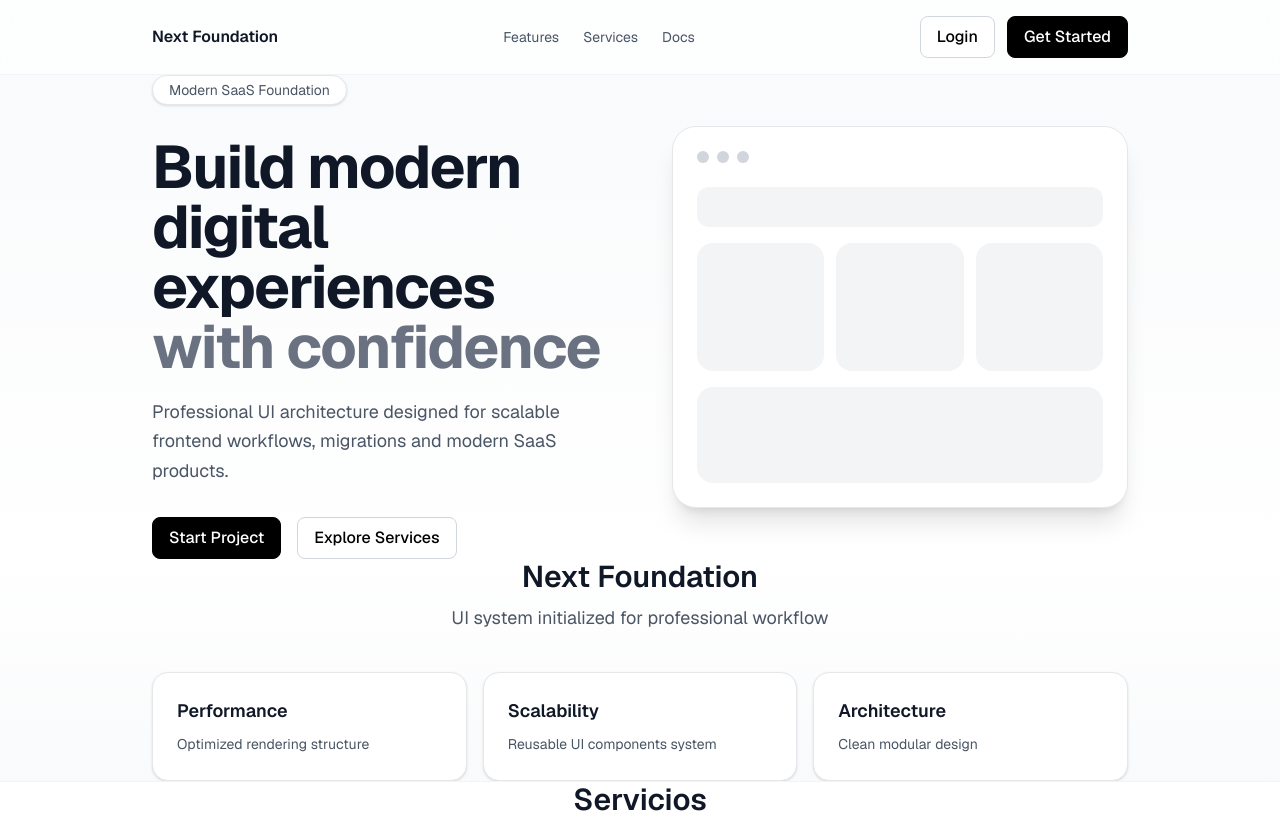
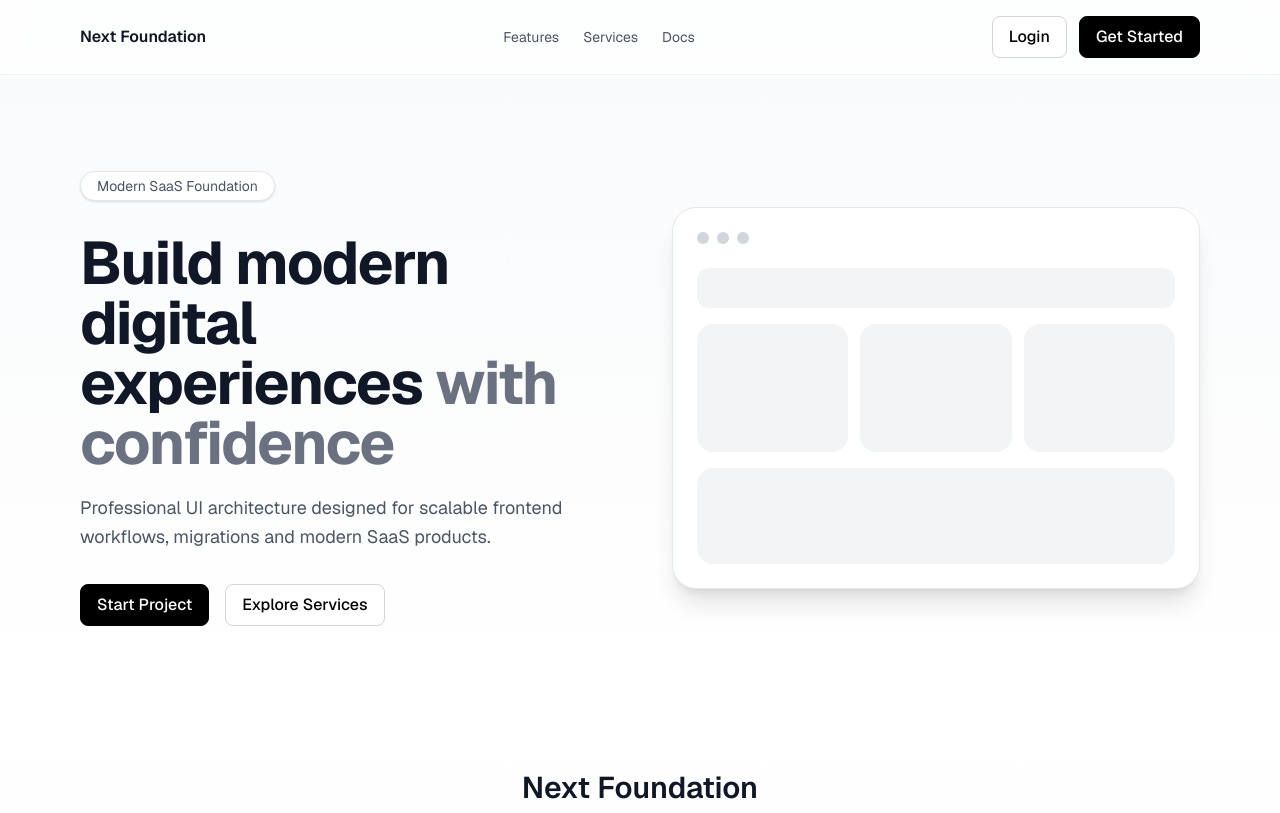
Before and after one commit to laclipi/next-foundation, a Next.js app: page / in a window 1280 px wide. Shown: the top 813 px of the page. Built offline with nearby package versions, Linux system fonts and the light colour scheme.

Commit message:
fix(ui): add className support to Container component

```diff
--- a/components/ui/Container.tsx
+++ b/components/ui/Container.tsx
@@ -1,6 +1,18 @@
-export function Container({ children }: { children: React.ReactNode }) {
+import { ReactNode } from "react"
+
+type ContainerProps = {
+  children: ReactNode
+  className?: string
+}
+
+// Container
+// ---------
+// Wrapper de layout base del sistema.
+// Permite extensión con className sin romper consistencia.
+
+export function Container({ children, className = "" }: ContainerProps) {
   return (
-    <div className="max-w-5xl mx-auto px-6">
+    <div className={`max-w-6xl mx-auto px-4 ${className}`}>
       {children}
     </div>
   )
```
